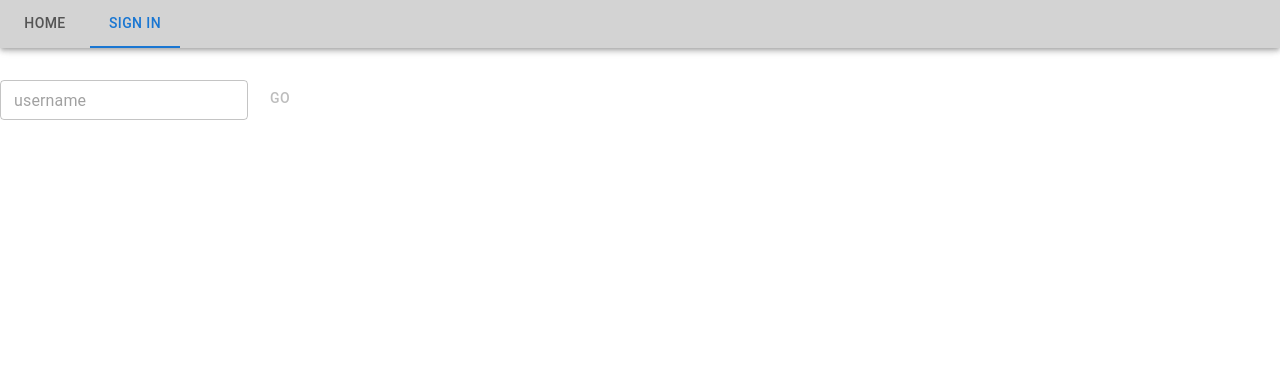
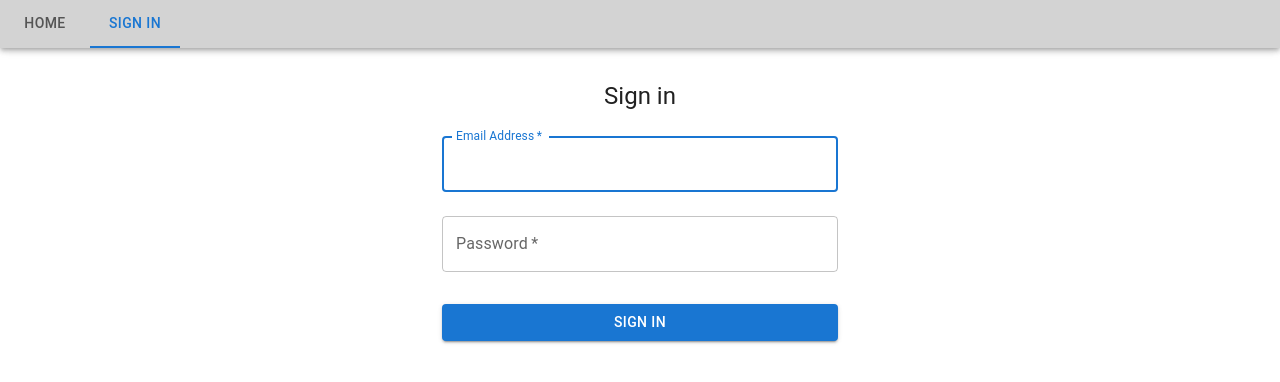
Before and after one commit to BeerSheva22-ArtemVolkov/react-application, a React (Create React App) app: page /signin in a window 1280 px wide. Shown: the top 382 px of the page. Built offline with nearby package versions, Linux system fonts and the light colour scheme.

Commit message:
hw login

```diff
--- a/src/App.tsx
+++ b/src/App.tsx
@@ -14,22 +14,24 @@ import { useMemo } from "react";
 import routesConfig from './config/routes-config.json';
 import NotFound from "./components/pages/NotFound";
 import NavigatorDispathcer from "./components/navigators/NavigatorDispatcher";
+import UserData from "./model/UserData";
 
 const { always, authenticated, admin, noadmin, noauthenticated } = routesConfig;
-function getRoutes(username: string): RouteType[] {
+function getRoutes(user: UserData): RouteType[] {
   const res: RouteType[] = [];
   res.push(...always);
-  username && res.push(...authenticated);
-  username.startsWith('admin') && res.push(...admin);
-  username && !username.startsWith('admin') && res.push(...noadmin);
-  !username && res.push(...noauthenticated);
+  user && res.push(...authenticated);
+  user && user.role.startsWith('admin') && res.push(...admin);
+  user && user.email && !user.role.startsWith('admin') && res.push(...noadmin);
+  !user && res.push(...noauthenticated);
   return res;
 }
 
 const App: React.FC = () => {
 
-  const userName = useSelectorAuth();
-  const routes = useMemo(() => getRoutes(userName), [userName]) // вызывается в момент рендеринга и не вызовется при повторном перерендеринге, если не изменился userName
+  const user: UserData | null = useSelectorAuth();
+
+  const routes = useMemo(() => getRoutes(user), [user])
 
   // BrowserRouter - это реализация маршрутизатора, для синхронизации пользовательского интерфейса с URL. Это родительский компонент, используемый для хранения всех других компонентов.
   return <BrowserRouter>
--- /dev/null
+++ b/src/components/forms/SignInForm.tsx
@@ -0,0 +1,90 @@
+// TODO - form based on the Material UI template
+
+import { Container, CssBaseline, Box, Typography, TextField, FormControlLabel, Checkbox, Button, Grid } from "@mui/material";
+import { Link } from "react-router-dom";
+import { createTheme, ThemeProvider } from '@mui/material/styles';
+import InputResult from "../../model/InputResult";
+import UserData from "../../model/UserData";
+import Alert from "../common/Alert";
+import { useRef, useState } from "react";
+import { StatusType } from "../../model/StatusType";
+import { useDispatch } from "react-redux";
+import { authActions } from "../redux/slices/authSlice";
+
+const defaultTheme = createTheme();
+
+type Props = {
+    submitFn: (email: string, password: string) => Promise<InputResult>
+}
+
+const SignInForm: React.FC<Props> = ({ submitFn }) => {
+
+    const dispatch = useDispatch();
+    const [message, setMessage] = useState<string>('');
+    const status = useRef<StatusType>("success")
+
+    const handleSubmit = async (event: React.FormEvent<HTMLFormElement>) => {
+        event.preventDefault();
+        const data = new FormData(event.currentTarget);
+        const email: string = data.get('email')!.toString();
+        const password: string = data.get('password')!.toString();
+        const res = await submitFn(email, password);
+
+        if (res.status == "success") {
+            dispatch(authActions.set(res.message))
+        }
+    };
+
+    return (
+        <ThemeProvider theme={defaultTheme} >
+            <Container component="main" maxWidth="xs">
+                <CssBaseline />
+                <Box
+                    sx={{
+                        marginTop: 8,
+                        display: 'flex',
+                        flexDirection: 'column',
+                        alignItems: 'center',
+                    }}
+                >
+                    <Typography component="h1" variant="h5">
+                        Sign in
+                    </Typography>
+                    <Box component="form" onSubmit={handleSubmit} noValidate sx={{ mt: 1 }}>
+                        <TextField
+                            margin="normal"
+                            required
+                            fullWidth
+                            id="email"
+                            label="Email Address"
+                            name="email"
+                            autoComplete="email"
+                            autoFocus
+                        />
+                        <TextField
+                            margin="normal"
+                            required
+                            fullWidth
+                            name="password"
+                            label="Password"
+                            type="password"
+                            id="password"
+                            autoComplete="current-password"
+                        />
+                        <Button
+                            type="submit"
+                            fullWidth
+                            variant="contained"
+                            sx={{ mt: 3, mb: 2 }}
+                        >
+                            Sign In
+                        </Button>
+                        {message && <Alert status={status.current} message={message} />}
+                    </Box>
+                </Box>
+            </Container>
+        </ThemeProvider>
+    );
+}
+
+export default SignInForm
--- a/src/components/pages/SignIn.tsx
+++ b/src/components/pages/SignIn.tsx
@@ -2,12 +2,34 @@ import { useDispatch } from "react-redux";
 import Input from "../common/Input";
 import InputResult from "../../model/InputResult";
 import { authActions } from "../redux/slices/authSlice";
+import SignInForm from "../forms/SignInForm";
+import AuthServiceJWT from "../../service/AuthServiceJwt";
+import UserData from "../../model/UserData";
 const SignIn: React.FC = () => {
-    const dispatch = useDispatch();
-    return <Input submitFn={function (username: string): InputResult {
-        setTimeout(() => dispatch(authActions.set(username)), 5000);
-        return { status: "success", message: username }
-    }} placeholder="username" />
+    // const dispatch = useDispatch();
+    //FIXME - should work with real form and real auth service
+    // return <Input submitFn={function (username: string): InputResult {
+    //     setTimeout(() => dispatch(authActions.set(username)), 5000);
+    //     return { status: "success", message: username }
+    // }} placeholder="username" />
+
+    const authService: AuthServiceJWT = new AuthServiceJWT('http://localhost:3500/login')
+
+    const submitFn = async (email: string, password: string): Promise<InputResult> => {
+
+        const response = await authService.login({ email, password })
+
+        if (response?.accessToken) {
+            return { status: "success", message: response.accessToken }
+        } else {
+            return { status: "error", message: response }
+        }
+
+    }
+
+    return (
+        <SignInForm submitFn={submitFn} ></SignInForm>
+    )
 }
 
 export default SignIn;
--- a/src/components/redux/slices/authSlice.ts
+++ b/src/components/redux/slices/authSlice.ts
@@ -1,19 +1,37 @@
 import { createSlice } from '@reduxjs/toolkit';
+import UserData from '../../../model/UserData';
 const AUTH_ITEM = "auth-item"
-const initialState: { username: string } = {
-    username: localStorage.getItem(AUTH_ITEM) || ''
+
+function getUserData(storageValue: string | null): UserData | null {
+    let email: string = ''
+    let role: string = ''
+
+    if (storageValue) {
+        const payloadJson = atob(storageValue!.split('.')[1])
+        const userData = JSON.parse(payloadJson);
+        email = userData.email;
+        role = userData.sub;
+        return { email, role }
+    } else {
+        return null
+    }
 }
+
+const initialState: UserData | null = getUserData(localStorage.getItem(AUTH_ITEM)) ? {email: getUserData(localStorage.getItem(AUTH_ITEM))!.email,
+    role: getUserData(localStorage.getItem(AUTH_ITEM))!.role} : null
 
 const authSlice = createSlice({
     initialState,
     name: "authState",
     reducers: {
         set: (state, data) => {
-            state.username = data.payload;
+            console.log(data);
+
+            state = getUserData(data.payload)
             localStorage.setItem(AUTH_ITEM, data.payload)
         },
-        reset: (state) => {
-            state.username = ''
+        reset: (state: UserData | null) => {
+            state = null
             localStorage.removeItem(AUTH_ITEM)
         }
     }
--- a/src/components/redux/store.ts
+++ b/src/components/redux/store.ts
@@ -1,6 +1,7 @@
 import { configureStore } from "@reduxjs/toolkit";
 import { authReducer } from "./slices/authSlice";
 import { useSelector } from "react-redux";
+import UserData from "../../model/UserData";
 
 export const store = configureStore({
     reducer: {
@@ -9,5 +10,5 @@ export const store = configureStore({
 });
 
 export function useSelectorAuth() {
-    return useSelector<any, string>(state => state.authState.username);
+    return useSelector<any, UserData>(state => state.authState);
 }
--- /dev/null
+++ b/src/model/UserData.ts
@@ -0,0 +1,6 @@
+type UserData = {
+    email: string;
+    role: string;
+}
+
+export default UserData
--- /dev/null
+++ b/src/service/AuthService.ts
@@ -0,0 +1,8 @@
+import UserData from "../model/UserData";
+
+export default interface AuthService {
+    // все возвращают promise
+    // login(loginData: { email: string, password: string }): Promise<UserData | null>
+    login(loginData: { email: string, password: string }): Promise<string | null>
+    logut(): Promise<void>
+}
--- /dev/null
+++ b/src/service/AuthServiceJwt.ts
@@ -0,0 +1,24 @@
+import UserData from "../model/UserData";
+import AuthService from "./AuthService";
+
+export default class AuthServiceJWT implements AuthService {
+
+    constructor(private url: string) {
+        this.url = url
+    }
+
+    // async login(loginData: { email: string; password: string; }): Promise<UserData | null> {
+    async login(loginData: { email: string; password: string; }): Promise<any | null> {
+        const response = await fetch(this.url, {
+            method: "POST",
+            headers: {
+                'Content-Type': 'application/json'
+            },
+            body: JSON.stringify(loginData)
+        })
+        return response.json()
+    }
+    async logut(): Promise<void> {
+        //TODO
+    }
+}
```
